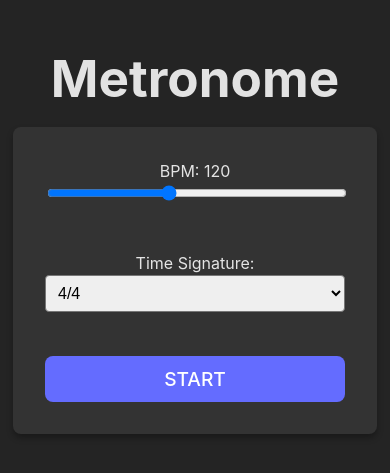
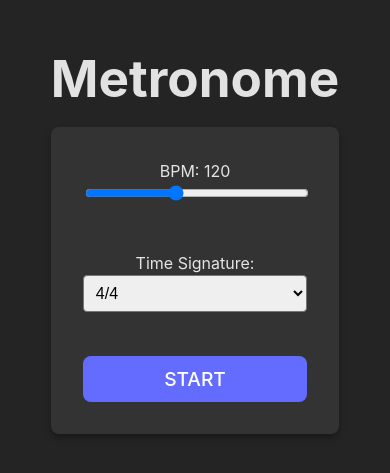
Before and after one commit to rau03/metronome-app, a React (Vite) app: page / in a window 390 px wide. Shown: the part 205-678 px from the top of the page. Built offline with nearby package versions, Linux system fonts and the light colour scheme.

Commit message:
adjusting responsiveness

```diff
--- a/src/App.css
+++ b/src/App.css
@@ -8,6 +8,11 @@
   background-color: #242424;
 }
 
+/* FIX 1: Add box-sizing globally so padding doesn't break layouts */
+*, *::before, *::after {
+  box-sizing: border-box;
+}
+
 body {
   margin: 0;
   display: flex;
@@ -15,6 +20,8 @@ body {
   justify-content: center;
   min-width: 320px;
   min-height: 100vh;
+  /* FIX 2: Add padding to body so the card never touches the screen edge */
+  padding: 20px;
 }
 
 h1 {
@@ -27,11 +34,15 @@ h1 {
   padding: 2em;
   background-color: #333;
   border-radius: 8px;
-  box-shadow: 0 4px 6px rgba(0, 0, 0, 0.3);
+  box-shadow: 0 4px 6px rgba(0,0,0,0.3);
   display: flex;
   flex-direction: column;
   gap: 1.5rem;
-  width: 300px;
+
+  /* FIX 3: Make width fluid, but cap it at 350px */
+  width: 100%;
+  max-width: 350px;
+
   margin: 0 auto;
 }
 
```
Also changed, not shown: src/App.tsx (+10 -13 lines).
